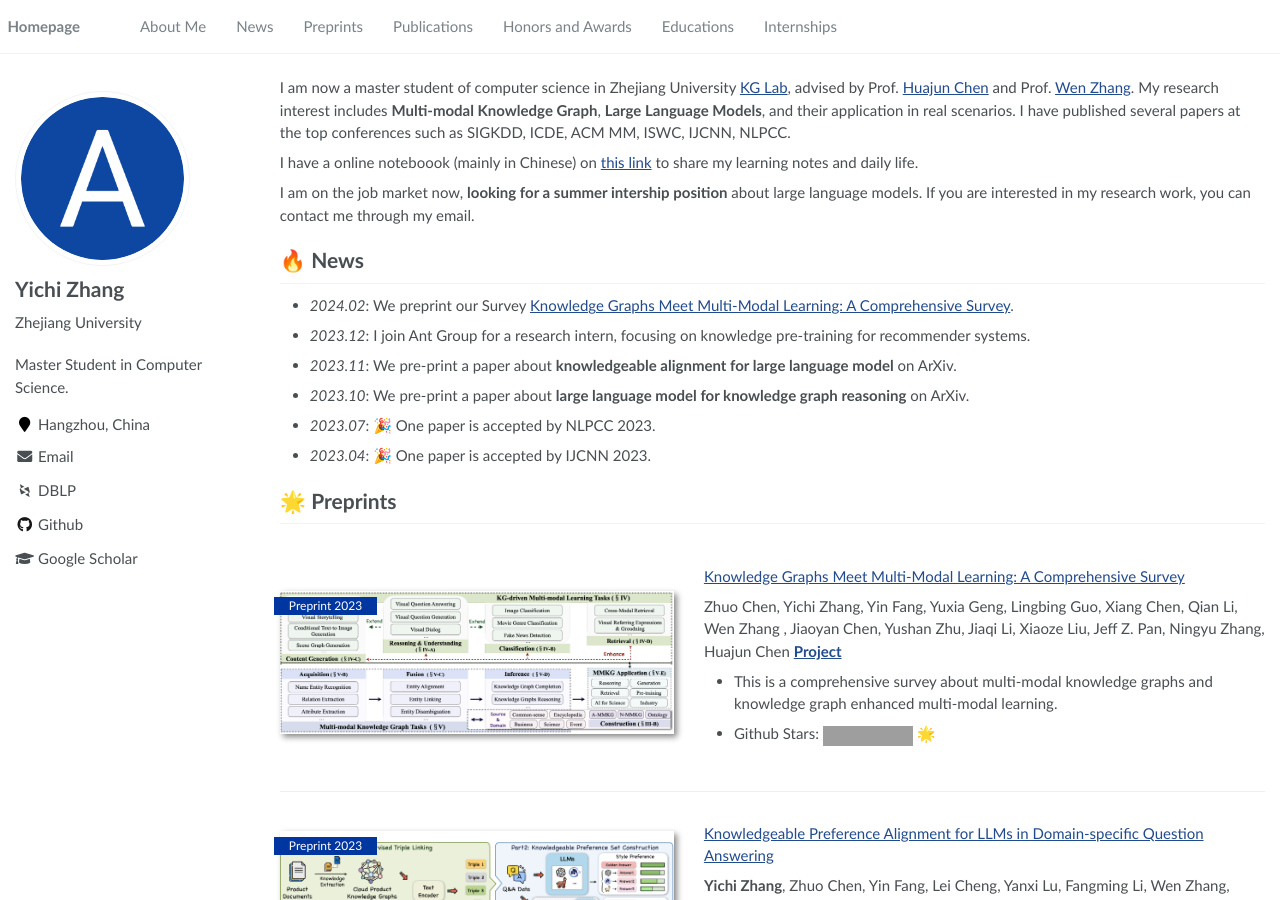
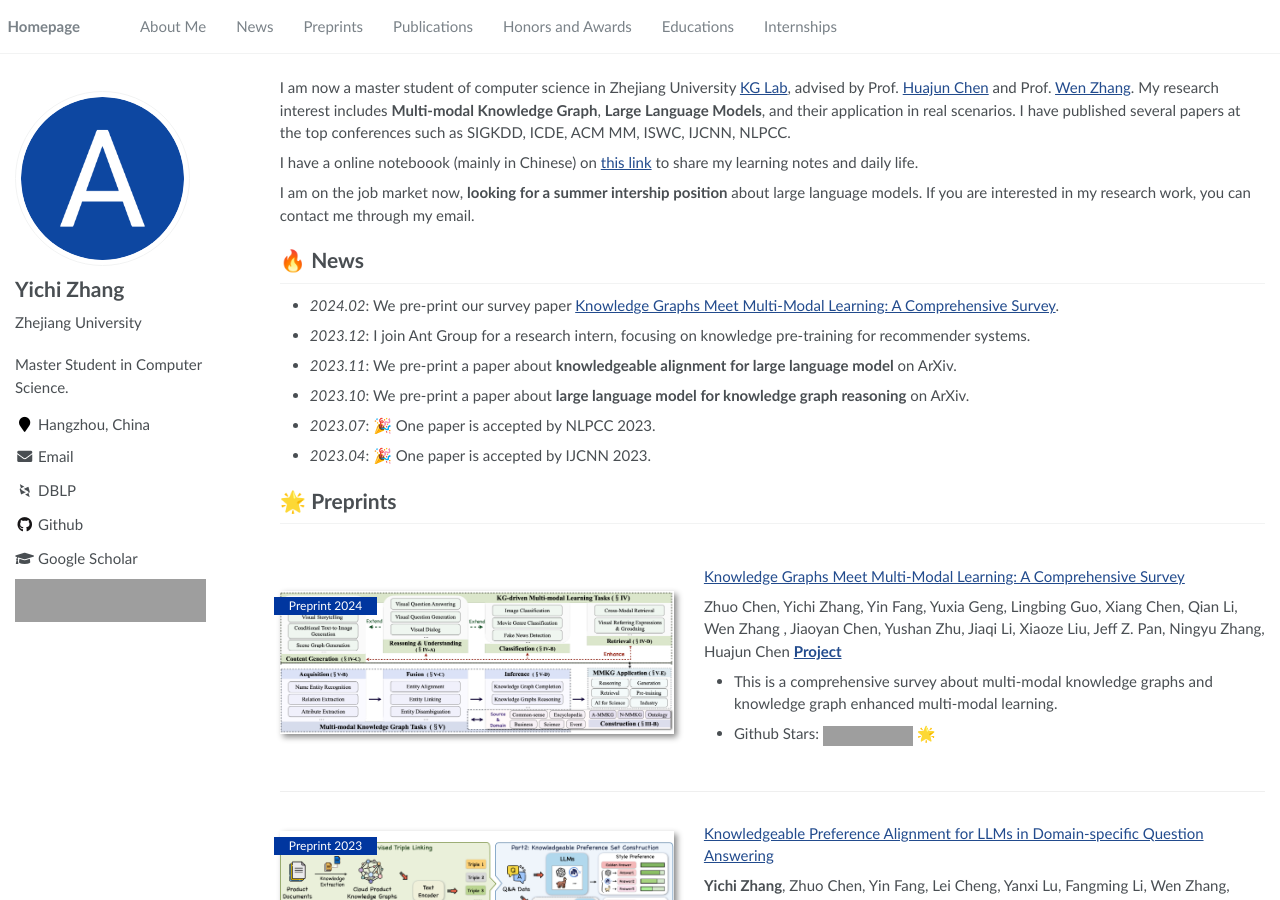
Before and after one commit to Zhang-Each/CV, a Jekyll site: the page built from _pages/about.md, in a window 1280 px wide and 900 px high. Built offline with Jekyll 4.4.1, drawn with Linux system fonts in a browser that asks for light colours; some web fonts are replaced; grey boxes are pictures that could not be loaded.

```diff
--- a/_data/navigation.yml
+++ b/_data/navigation.yml
@@ -7,7 +7,7 @@ main:
     url: "/CV/#-news"
 
   - title: "Preprints"
-    url: "/CV/#-Preprints"
+    url: "/CV/#-preprints"
 
   - title: "Publications"
     url: "/CV/#-publications"
--- a/_includes/author-profile.html
+++ b/_includes/author-profile.html
@@ -214,5 +214,8 @@
         <a href="https://en.wikipedia.org/wiki/User:{{ author.wikipedia }}"><i class="fab fa-fw fa-wikipedia-w" aria-hidden="true"></i></a>
       {% endif %}
     </div>
+    <div>
+      <a href="https://clustrmaps.com/site/1byf0"  title="Visit tracker"><img src="//www.clustrmaps.com/map_v2.png?d=lRPlM0J4Vbeef6ujBHj-aw2MP-zXoRX8kEBLrNGkBxg&cl=ffffff" /></a>
+    </div>
   </div>
 </div>
--- a/_pages/about.md
+++ b/_pages/about.md
@@ -26,7 +26,7 @@ I am on the job market now, **looking for a summer intership position** about la
 
 
 # 🔥 News
-- *2024.02*: We preprint our Survey [Knowledge Graphs Meet Multi-Modal Learning: A Comprehensive Survey](http://arxiv.org/abs/2402.05391).
+- *2024.02*: We pre-print our survey paper [Knowledge Graphs Meet Multi-Modal Learning: A Comprehensive Survey](http://arxiv.org/abs/2402.05391).
 - *2023.12*: I join Ant Group for a research intern, focusing on knowledge pre-training for recommender systems.
 - *2023.11*: We pre-print a paper about **knowledgeable alignment for large language model** on ArXiv.
 - *2023.10*: We pre-print a paper about **large language model for knowledge graph reasoning** on ArXiv.
@@ -35,7 +35,7 @@ I am on the job market now, **looking for a summer intership position** about la
 
 # 🌟 Preprints
 
-<div class='paper-box'><div class='paper-box-image'><div><div class="badge">Preprint 2023</div><img src='images/survey.png' alt="sym" width="100%"></div></div>
+<div class='paper-box'><div class='paper-box-image'><div><div class="badge">Preprint 2024</div><img src='images/survey.png' alt="sym" width="100%"></div></div>
 <div class='paper-box-text' markdown="1">
 
 [Knowledge Graphs Meet Multi-Modal Learning: A Comprehensive Survey](https://arxiv.org/pdf/2402.05391.pdf)
```
